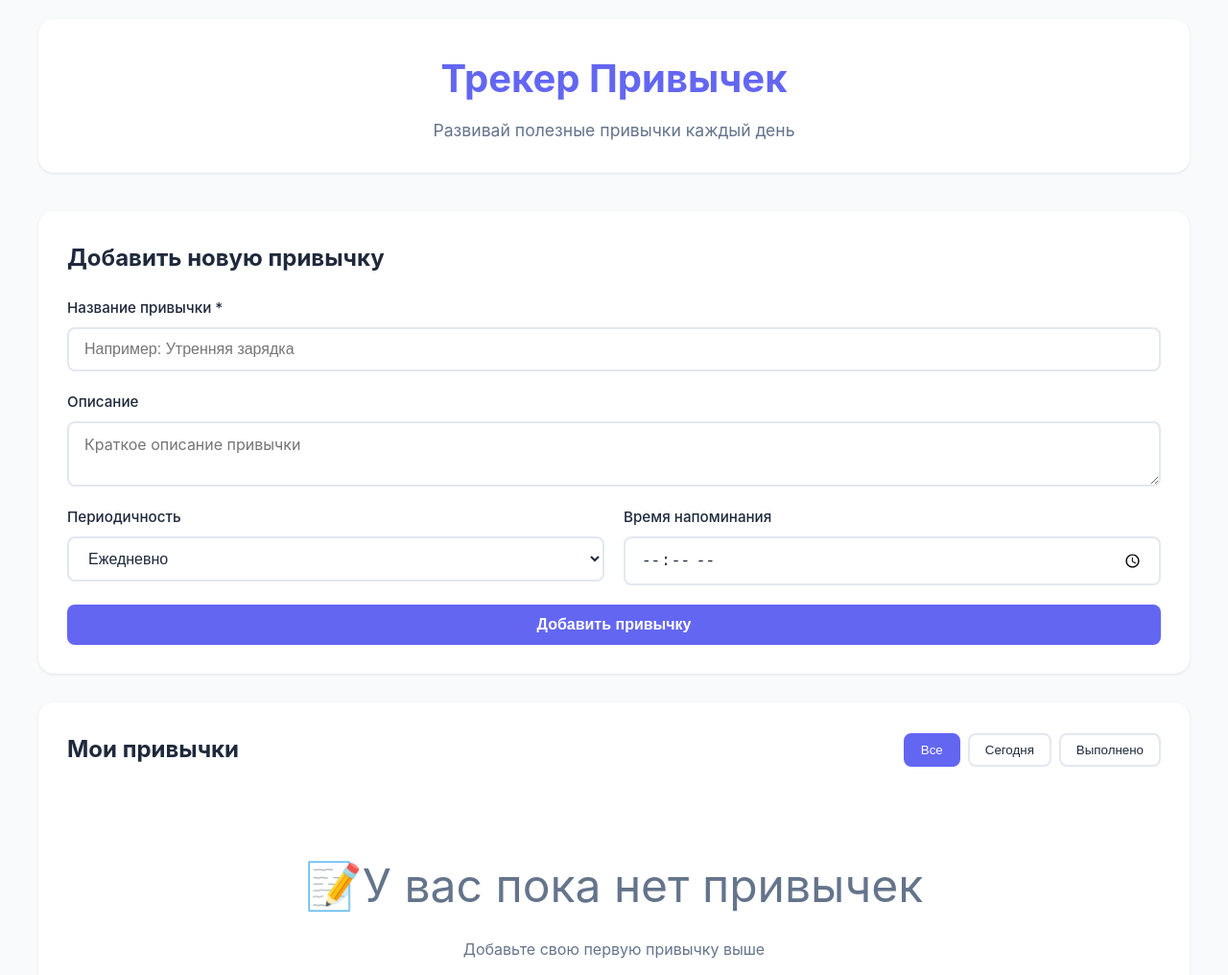
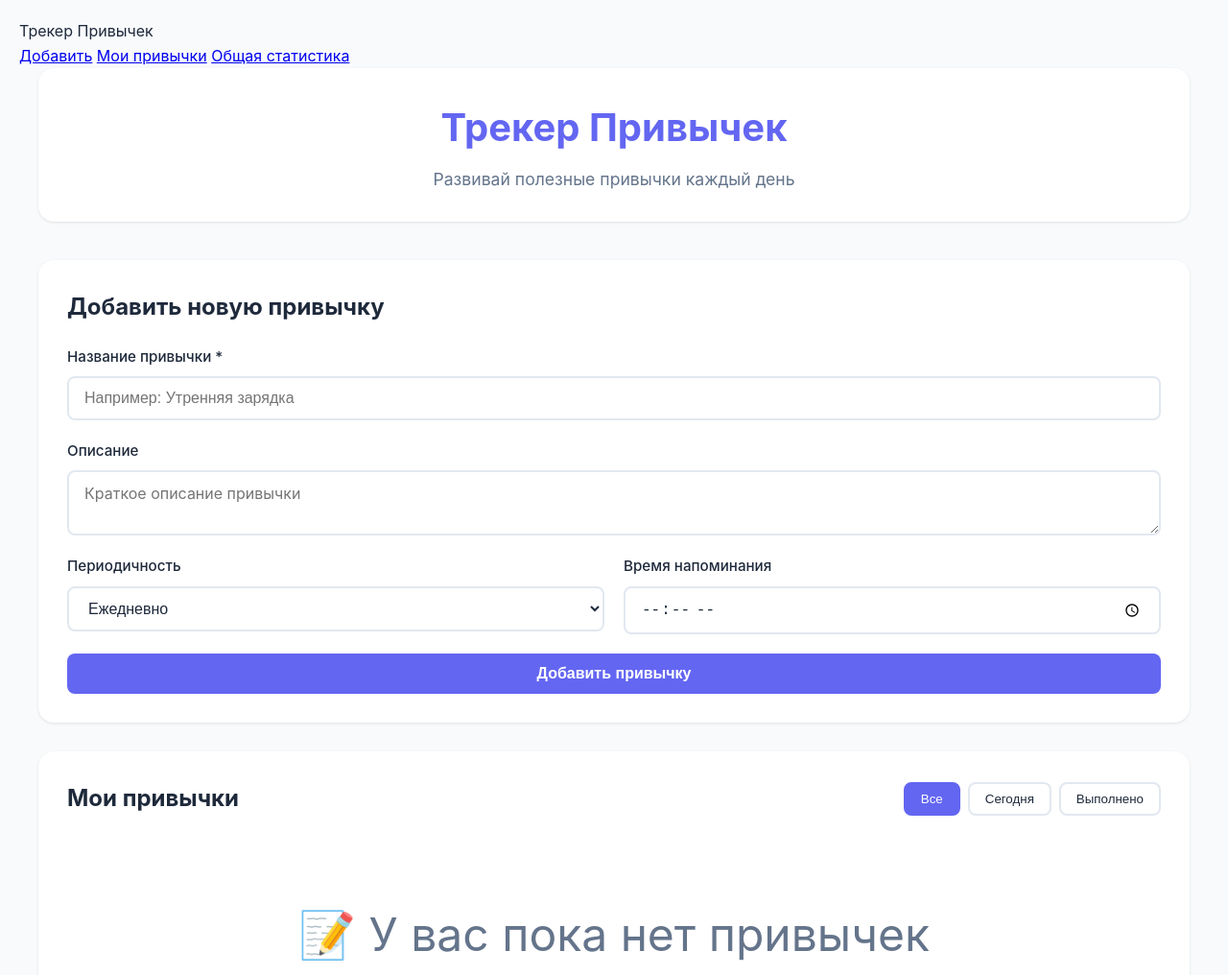
Before and after one commit to BorisovaRina/MVP_exam, a plain HTML site: page MVP/index.html in a window 1280 px wide. Shown: the top 1016 px of the page at 96% size. Drawn offline with Linux system fonts and the light colour scheme.

Commit message:
Update index.html
добавление нового функционала для лучшей навигации

```diff
--- a/MVP/index.html
+++ b/MVP/index.html
@@ -7,6 +7,21 @@
     <link rel="stylesheet" href="style.css">
 </head>
 <body>
+    <!-- Navigation Menu -->
+    <nav class="top-nav">
+        <div class="nav-container">
+            <div class="nav-brand">
+                <span class="nav-logo"</span>
+                <span class="nav-title">Трекер Привычек</span>
+            </div>
+            <div class="nav-links">
+                <a href="#add-habit" class="nav-link">Добавить</a>
+                <a href="#my-habits" class="nav-link">Мои привычки</a>
+                <a href="#stats" class="nav-link" id="showOverallStats">Общая статистика</a>
+            </div>
+        </div>
+    </nav>
+
     <div class="container">
         <!-- Header -->
         <header class="header">
@@ -15,7 +30,7 @@
         </header>
 
         <!-- Add Habit Section -->
-        <section class="add-habit-section">
+        <section id="add-habit" class="add-habit-section">
             <h2>Добавить новую привычку</h2>
             <form id="habitForm" class="habit-form">
                 <div class="form-group">
@@ -62,7 +77,7 @@
         </section>
 
         <!-- Habits List -->
-        <section class="habits-section">
+        <section id="my-habits" class="habits-section">
             <div class="section-header">
                 <h2>Мои привычки</h2>
                 <div class="filter-buttons">
@@ -74,7 +89,7 @@
 
             <div id="habitsList" class="habits-list">
                 <div class="empty-state">
-                    <p>📝У вас пока нет привычек</p>
+                    <p>У вас пока нет привычек</p>
                     <p class="empty-state-hint">Добавьте свою первую привычку выше</p>
                 </div>
             </div>
@@ -171,7 +186,6 @@
             </div>
         </div>
     </div>
-
 
     <script>
         const HabitStorage = {
@@ -544,7 +558,7 @@
                 if (habits.length === 0) {
                     this.elements.habitsList.innerHTML = `
                         <div class="empty-state">
-                            <p>📝${this.currentFilter === 'all' ? 'У вас пока нет привычек' : 'Нет привычек для отображения'}</p>
+                            <p>📝 ${this.currentFilter === 'all' ? 'У вас пока нет привычек' : 'Нет привычек для отображения'}</p>
                             <p class="empty-state-hint">${this.currentFilter === 'all' ? 'Добавьте свою первую привычку выше' : 'Измените фильтр или добавьте новые привычки'}</p>
                         </div>
                     `;
```
